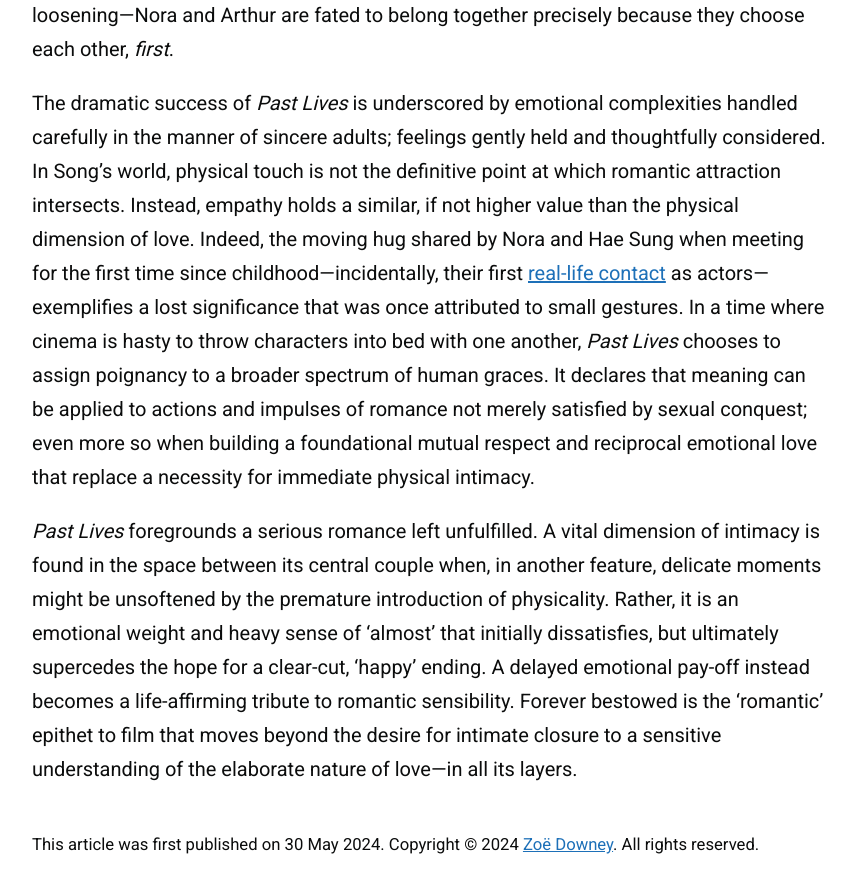
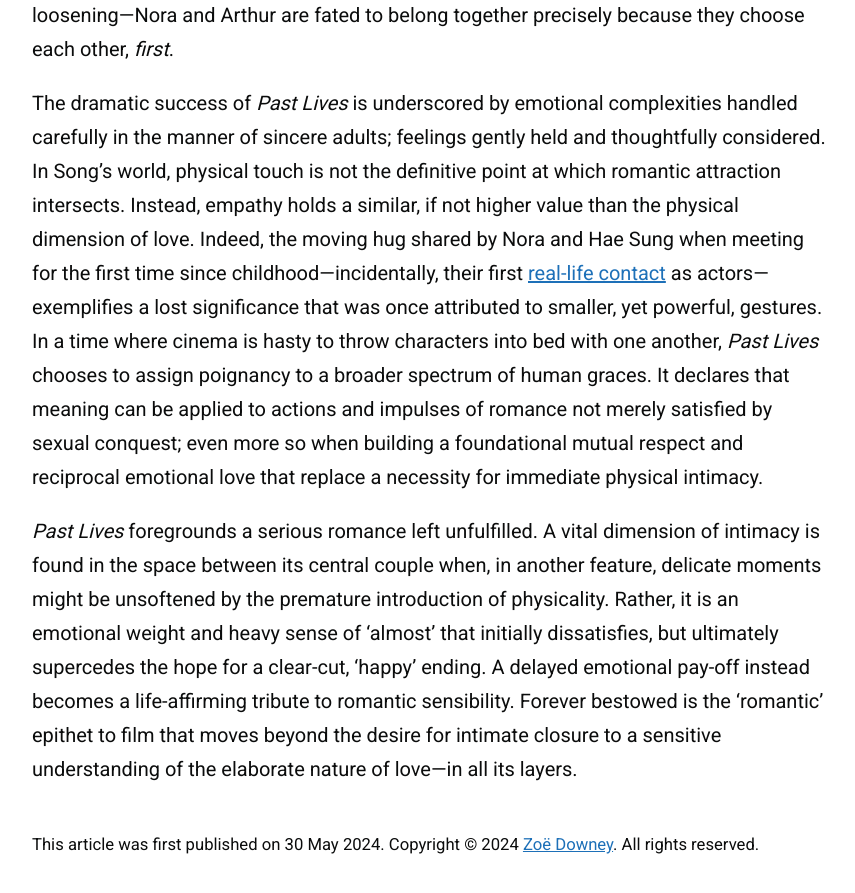
Before and after one commit to zoeurl/zoedowney.github.io, a Jekyll site: the page built from _posts/2024-05-30-past-lives.md, in a window 1280 px wide and 900 px high, scrolled down 2116 px. Shown: the top 893 px of the window, without its empty margins (208-1063 px from the left). Built offline with Jekyll 4.4.1, drawn with Linux system fonts in a browser that asks for light colours.

Commit message:
Update 2024-05-30-past-lives.md

```diff
--- a/_posts/2024-05-30-past-lives.md
+++ b/_posts/2024-05-30-past-lives.md
@@ -19,6 +19,6 @@
 
 The crux of the film, held together by the 8,000-layer [in-yun](https://en.wiktionary.org/wiki/%EC%9D%B8%EC%97%B0) concept of providence and fate in relationships, is tested by the long-awaited introduction of the second man at the bar: Nora’s soon-to-be husband, Arthur. _Past Lives_ reveals its true sensitivity in its handling of Nora’s second major romance. Here, dramatic instinct met with the fate notion seeks to misdirect and encourage the demonisation of Arthur as interloper. Even Arthur self-characterises as the “evil white American husband”, obstructing the path to love’s destiny and the unification of Nora and Hae Sung. Doomed romances in dramatic terms require a fairytale aspect of kismet-meets-strife. However, in reality, emotional maturity recognises that lasting compatibility is built on mutual understanding and the consistent alignment of personal values. Despite complex romantic threads tied to Hae Sung—which may resist loosening—Nora and Arthur are fated to belong together precisely because they choose each other, _first_.
 
-The dramatic success of _Past Lives_ is underscored by emotional complexities handled carefully in the manner of sincere adults; feelings gently held and thoughtfully considered. In Song’s world, physical touch is not the definitive point at which romantic attraction intersects. Instead, empathy holds a similar, if not higher value than the physical dimension of love. Indeed, the moving hug shared by Nora and Hae Sung when meeting for the first time since childhood—incidentally, their first [real-life contact](https://www.youtube.com/watch?v=9d4ObkmCJYs&t=7s&ab_channel=A24) as actors—exemplifies a lost significance that was once attributed to small gestures. In a time where cinema is hasty to throw characters into bed with one another, _Past Lives_ chooses to assign poignancy to a broader spectrum of human graces. It declares that meaning can be applied to actions and impulses of romance not merely satisfied by sexual conquest; even more so when building a foundational mutual respect and reciprocal emotional love that replace a necessity for immediate physical intimacy.
+The dramatic success of _Past Lives_ is underscored by emotional complexities handled carefully in the manner of sincere adults; feelings gently held and thoughtfully considered. In Song’s world, physical touch is not the definitive point at which romantic attraction intersects. Instead, empathy holds a similar, if not higher value than the physical dimension of love. Indeed, the moving hug shared by Nora and Hae Sung when meeting for the first time since childhood—incidentally, their first [real-life contact](https://www.youtube.com/watch?v=9d4ObkmCJYs&t=7s&ab_channel=A24) as actors—exemplifies a lost significance that was once attributed to smaller, yet powerful, gestures. In a time where cinema is hasty to throw characters into bed with one another, _Past Lives_ chooses to assign poignancy to a broader spectrum of human graces. It declares that meaning can be applied to actions and impulses of romance not merely satisfied by sexual conquest; even more so when building a foundational mutual respect and reciprocal emotional love that replace a necessity for immediate physical intimacy.
 
 _Past Lives_ foregrounds a serious romance left unfulfilled. A vital dimension of intimacy is found in the space between its central couple when, in another feature, delicate moments might be unsoftened by the premature introduction of physicality. Rather, it is an emotional weight and heavy sense of ‘almost’ that initially dissatisfies, but ultimately supercedes the hope for a clear-cut, ‘happy’ ending. A delayed emotional pay-off instead becomes a life-affirming tribute to romantic sensibility. Forever bestowed is the ‘romantic’ epithet to film that moves beyond the desire for intimate closure to a sensitive understanding of the elaborate nature of love—in all its layers.
```
